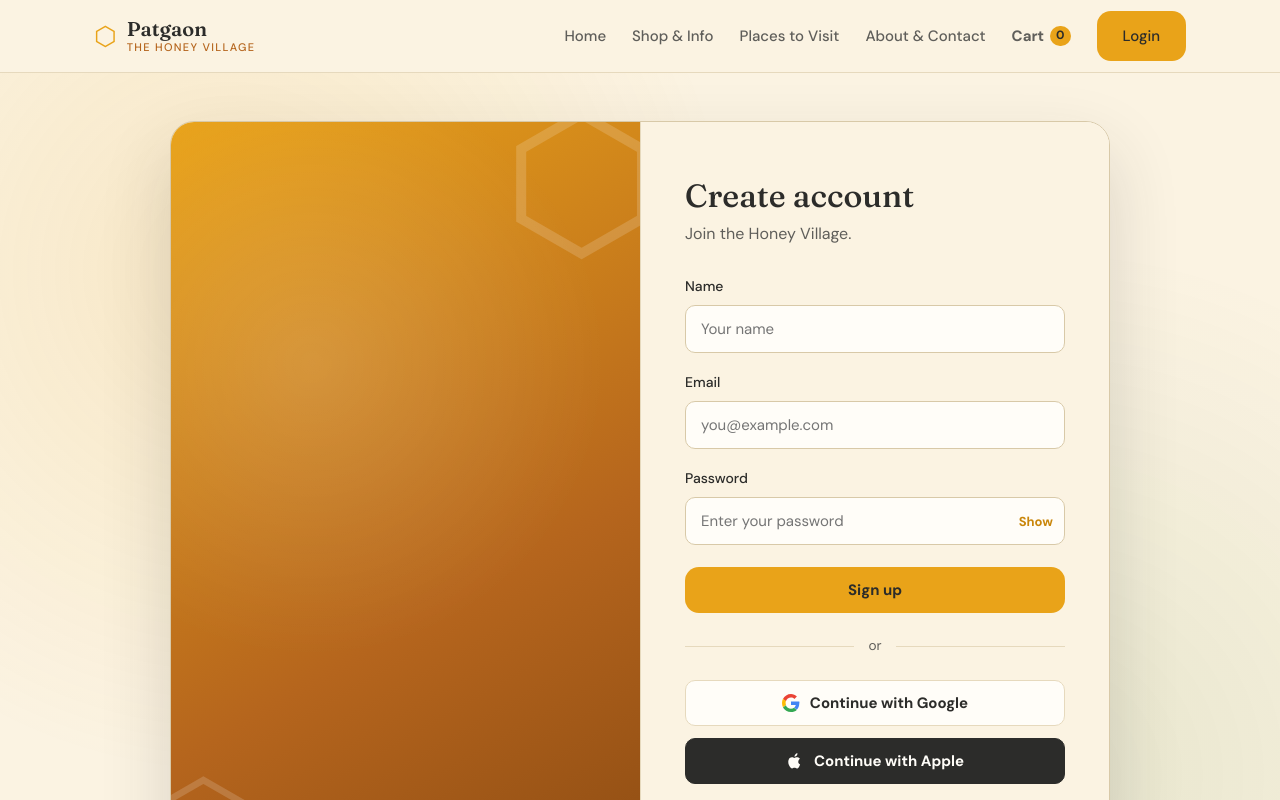
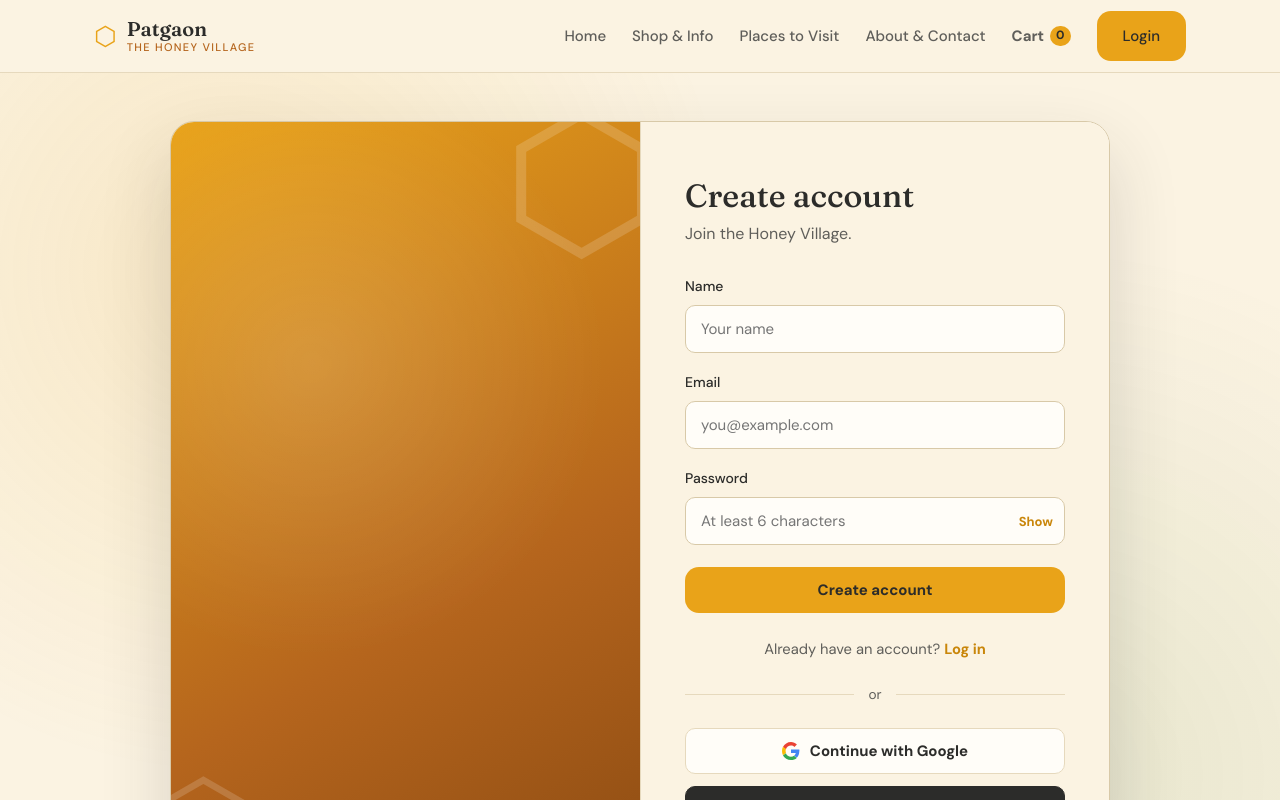
Before and after one commit to codingowais/patgaon-honey, a React (Vite) app: page /login in a window 1280 px wide. Both pictures are taken after a click on the button "Sign up". Shown: the top 800 px of the page. Built offline with nearby package versions, Linux system fonts and the light colour scheme; no server answers.

Commit message:
Update auth, login and admin

```diff
--- a/src/App.jsx
+++ b/src/App.jsx
@@ -8,6 +8,7 @@ import About from './pages/About.jsx'
 import Login from './pages/Login.jsx'
 import Cart from './pages/Cart.jsx'
 import Admin from './pages/Admin.jsx'
+import ResetPassword from './pages/ResetPassword.jsx'
 
 export default function App() {
   return (
@@ -22,6 +23,7 @@ export default function App() {
           <Route path="/login" element={<Login />} />
           <Route path="/cart" element={<Cart />} />
           <Route path="/admin" element={<Admin />} />
+          <Route path="/reset-password" element={<ResetPassword />} />
         </Routes>
       </main>
       <Footer />
--- a/src/context/AuthContext.jsx
+++ b/src/context/AuthContext.jsx
@@ -12,23 +12,34 @@ export function AuthProvider({ children }) {
       setSession(data.session)
       setLoading(false)
     })
-
     const { data: sub } = supabase.auth.onAuthStateChange((_event, newSession) => {
       setSession(newSession)
     })
-
     return () => sub.subscription.unsubscribe()
   }, [])
 
+  // Creates the account and emails a 6-digit code
   const signUp = ({ email, password, name }) =>
-    supabase.auth.signUp({
-      email,
-      password,
-      options: { data: { full_name: name } },
-    })
+    supabase.auth.signUp({ email, password, options: { data: { full_name: name } } })
+
+  // Checks the code. On success the user is logged in directly.
+  const verifySignup = (email, token) =>
+    supabase.auth.verifyOtp({ email, token, type: 'signup' })
+
+  const resendSignup = (email) =>
+    supabase.auth.resend({ type: 'signup', email })
 
   const signIn = ({ email, password }) =>
     supabase.auth.signInWithPassword({ email, password })
+
+  // Emails a link that opens the reset-password page
+  const resetPassword = (email) =>
+    supabase.auth.resetPasswordForEmail(email, {
+      redirectTo: `${window.location.origin}/reset-password`,
+    })
+
+  const updatePassword = (password) =>
+    supabase.auth.updateUser({ password })
 
   const signInWithProvider = (provider) =>
     supabase.auth.signInWithOAuth({ provider })
@@ -41,7 +52,11 @@ export function AuthProvider({ children }) {
 
   return (
     <AuthContext.Provider
-      value={{ user, session, loading, displayName, isAuthed: !!user, signUp, signIn, signInWithProvider, signOut }}
+      value={{
+        user, session, loading, displayName, isAuthed: !!user,
+        signUp, verifySignup, resendSignup, signIn,
+        resetPassword, updatePassword, signInWithProvider, signOut,
+      }}
     >
       {children}
     </AuthContext.Provider>
--- a/src/pages/Login.css
+++ b/src/pages/Login.css
@@ -225,3 +225,9 @@
   .auth-brand { display: none; } /* form-first on phones */
   .auth-form-panel { padding: 48px 24px; }
 }
+.otp-input { letter-spacing: 0.5em; font-size: 20px !important; font-weight: 700; text-align: center; }
+.otp-actions { display: flex; justify-content: space-between; margin-top: 16px; font-size: 14px; }
+.auth-link-btn { background: none; border: none; color: var(--honey-dark); font-family: var(--font-body); font-weight: 700; cursor: pointer; padding: 0; font-size: 14px; }
+.auth-link-btn:disabled { color: var(--charcoal-soft); cursor: not-allowed; }
+.forgot-row { display: flex; justify-content: flex-end; margin-top: -6px; }
+.reset-box { grid-template-columns: 1fr; max-width: 460px; }
--- a/src/pages/Login.jsx
+++ b/src/pages/Login.jsx
@@ -1,4 +1,4 @@
-import { useState } from 'react'
+import { useEffect, useState } from 'react'
 import { useNavigate, Link } from 'react-router-dom'
 import { useAuth } from '../context/AuthContext.jsx'
 import './Login.css'
@@ -23,63 +23,127 @@ function AppleIcon() {
 }
 
 export default function Login() {
-  const [mode, setMode] = useState('login')
+  const { signIn, signUp, verifySignup, resendSignup, resetPassword, signInWithProvider } = useAuth()
+  const navigate = useNavigate()
+
+  // view: 'login' | 'signup' | 'verify' | 'forgot' | 'forgot-sent'
+  const [view, setView] = useState('login')
   const [form, setForm] = useState({ name: '', email: '', password: '' })
   const [showPass, setShowPass] = useState(false)
+  const [otp, setOtp] = useState('')
+  const [pendingEmail, setPendingEmail] = useState('')
   const [error, setError] = useState('')
   const [notice, setNotice] = useState('')
   const [busy, setBusy] = useState(false)
+  const [cooldown, setCooldown] = useState(0)
 
-  const auth = useAuth()
-  const navigate = useNavigate()
-  const isSignup = mode === 'signup'
+  useEffect(() => {
+    if (cooldown <= 0) return
+    const t = setTimeout(() => setCooldown((c) => c - 1), 1000)
+    return () => clearTimeout(t)
+  }, [cooldown])
 
+  const email = form.email.trim().toLowerCase()
+  const validEmail = /^\S+@\S+\.\S+$/.test(email)
+
+  const clear = () => { setError(''); setNotice('') }
   const update = (field) => (e) => {
     setForm({ ...form, [field]: e.target.value })
-    if (error) setError('')
-    if (notice) setNotice('')
+    clear()
+  }
+  const switchView = (v) => { setView(v); setOtp(''); clear() }
+
+  // ----- log in -----
+  const handleLogin = async (e) => {
+    e.preventDefault()
+    clear()
+    if (!validEmail) return setError('Enter a valid email address.')
+    if (!form.password) return setError('Enter your password.')
+    setBusy(true)
+    const { error } = await signIn({ email, password: form.password })
+    setBusy(false)
+    if (error) {
+      // Account exists but was never verified: send them to the code step
+      if (/not confirmed/i.test(error.message)) {
+        setPendingEmail(email)
+        setView('verify')
+        setCooldown(30)
+        return setNotice('Your email is not verified yet. Enter the code we sent you.')
+      }
+      return setError('Wrong email or password.')
+    }
+    navigate('/')
+  }
+
+  // ----- sign up -----
+  const handleSignup = async (e) => {
+    e.preventDefault()
+    clear()
+    if (!form.name.trim()) return setError('Please enter your name.')
+    if (!validEmail) return setError('Enter a valid email address.')
+    if (form.password.length < 6) return setError('Password must be at least 6 characters.')
+    setBusy(true)
+    const { data, error } = await signUp({ email, password: form.password, name: form.name.trim() })
+    setBusy(false)
+    if (error) return setError(error.message)
+    // Supabase returns no identities when this email is already registered
+    if (data.user && Array.isArray(data.user.identities) && data.user.identities.length === 0) {
+      return setError('An account with this email already exists. Please log in instead.')
+    }
+    setPendingEmail(email)
+    setView('verify')
+    setCooldown(30)
+    setNotice(`We sent a 6-digit code to ${email}.`)
+  }
+
+  // ----- verify the sign-up code -----
+  const handleVerify = async (e) => {
+    e.preventDefault()
+    clear()
+    if (otp.length !== 6) return setError('Enter the 6-digit code.')
+    setBusy(true)
+    const { error } = await verifySignup(pendingEmail, otp)
+    setBusy(false)
+    if (error) return setError('That code is wrong or has expired. Request a new one.')
+    navigate('/')
+  }
+
+  const resendCode = async () => {
+    if (cooldown > 0) return
+    clear()
+    setBusy(true)
+    const { error } = await resendSignup(pendingEmail)
+    setBusy(false)
+    if (error) return setError(error.message)
+    setCooldown(30)
+    setNotice('A new code was sent.')
+  }
+
+  // ----- forgot password -----
+  const handleForgot = async (e) => {
+    e.preventDefault()
+    clear()
+    if (!validEmail) return setError('Enter your email address.')
+    setBusy(true)
+    const { error } = await resetPassword(email)
+    setBusy(false)
+    if (error) return setError(error.message)
+    setPendingEmail(email)
+    setView('forgot-sent')
   }
 
   const handleSocial = async (provider) => {
-    setError('')
-    if (!auth?.signInWithProvider) {
-      setError('Auth not ready — check the console.')
-      return
-    }
-    const { error } = await auth.signInWithProvider(provider)
+    clear()
+    const { error } = await signInWithProvider(provider)
     if (error) setError(error.message)
   }
 
-  const handleSubmit = async (e) => {
-    e.preventDefault()
-    setError('')
-    setNotice('')
-
-    if (!auth?.signIn || !auth?.signUp) {
-      setError('Auth is not connected. Check the browser console.')
-      return
-    }
-    if (isSignup && !form.name.trim()) { setError('Please enter your name.'); return }
-    if (!form.email.trim() || !form.password.trim()) { setError('Please enter your email and password.'); return }
-    if (form.password.length < 6) { setError('Password should be at least 6 characters.'); return }
-
-    setBusy(true)
-    try {
-      if (isSignup) {
-        const { data, error } = await auth.signUp({ email: form.email, password: form.password, name: form.name })
-        if (error) { setError(error.message); return }
-        if (!data.session) { setNotice('Account created! Check your email to confirm, then log in.'); setMode('login'); return }
-        navigate('/')
-      } else {
-        const { error } = await auth.signIn({ email: form.email, password: form.password })
-        if (error) { setError(error.message); return }
-        navigate('/')
-      }
-    } catch (err) {
-      setError(err.message || 'Something went wrong.')
-    } finally {
-      setBusy(false)
-    }
+  const titles = {
+    login: ['Welcome back', 'Log in to your account.'],
+    signup: ['Create account', 'Join the Honey Village.'],
+    verify: ['Verify your email', 'Enter the 6-digit code we sent you.'],
+    forgot: ['Forgot password', 'We will email you a reset link.'],
+    'forgot-sent': ['Check your email', 'Open the link we sent to reset your password.'],
   }
 
   return (
@@ -90,7 +154,7 @@ export default function Login() {
           <span className="hex hex-2" aria-hidden="true">⬡</span>
           <span className="hex hex-3" aria-hidden="true">⬡</span>
           <div className="auth-brand-inner">
-            <div className="auth-logo"><span className="brand-mark" aria-hidden="true">⬡</span> Patgaon</div>
+            <div className="auth-logo"><span className="brand-mark" aria-hidden="true">⬡</span>Patgaon</div>
             <h2>The Honey Village</h2>
             <p>Pure forest honey from the Sahyadri hills of Kolhapur. Sign in to shop, track orders, and taste the wild.</p>
           </div>
@@ -98,46 +162,133 @@ export default function Login() {
 
         <main className="auth-form-panel">
           <div className="auth-form-inner">
-            <h1>{isSignup ? 'Create account' : 'Welcome back'}</h1>
-            <p className="auth-hint">{isSignup ? 'Join the Honey Village.' : 'Log in to your account.'}</p>
+            <h1>{titles[view][0]}</h1>
+            <p className="auth-hint">{titles[view][1]}</p>
 
-            <form className="auth-form" onSubmit={handleSubmit} noValidate>
-              {isSignup && (
-                <label>Name
-                  <input type="text" value={form.name} onChange={update('name')} placeholder="Your name" autoComplete="name" />
-                </label>
-              )}
+            {/* ===== LOG IN ===== */}
+            {view === 'login' && (
+              <>
+                <form className="auth-form" onSubmit={handleLogin} noValidate>
                   <label>Email
                     <input type="email" value={form.email} onChange={update('email')} placeholder="you@example.com" autoComplete="email" />
                   </label>
                   <label>Password
                     <div className="pass-wrap">
-                  <input type={showPass ? 'text' : 'password'} value={form.password} onChange={update('password')} placeholder="Enter your password" autoComplete={isSignup ? 'new-password' : 'current-password'} />
+                      <input type={showPass ? 'text' : 'password'} value={form.password} onChange={update('password')} placeholder="Enter your password" autoComplete="current-password" />
                       <button type="button" className="pass-toggle" onClick={() => setShowPass((v) => !v)}>{showPass ? 'Hide' : 'Show'}</button>
                     </div>
                   </label>
+                  <div className="forgot-row">
+                    <button type="button" className="auth-link-btn" onClick={() => switchView('forgot')}>Forgot password?</button>
+                  </div>
+                  {error && <p className="auth-error">{error}</p>}
+                  <button type="submit" className="btn btn-primary auth-submit" disabled={busy}>
+                    {busy ? 'Please wait…' : 'Log in'}
+                  </button>
+                </form>
+                <p className="auth-toggle">
+                  Don't have an account?{' '}
+                  <button type="button" onClick={() => switchView('signup')}>Sign up</button>
+                </p>
+              </>
+            )}
 
+            {/* ===== SIGN UP ===== */}
+            {view === 'signup' && (
+              <>
+                <form className="auth-form" onSubmit={handleSignup} noValidate>
+                  <label>Name
+                    <input type="text" value={form.name} onChange={update('name')} placeholder="Your name" autoComplete="name" />
+                  </label>
+                  <label>Email
+                    <input type="email" value={form.email} onChange={update('email')} placeholder="you@example.com" autoComplete="email" />
+                  </label>
+                  <label>Password
+                    <div className="pass-wrap">
+                      <input type={showPass ? 'text' : 'password'} value={form.password} onChange={update('password')} placeholder="At least 6 characters" autoComplete="new-password" />
+                      <button type="button" className="pass-toggle" onClick={() => setShowPass((v) => !v)}>{showPass ? 'Hide' : 'Show'}</button>
+                    </div>
+                  </label>
+                  {error && <p className="auth-error">{error}</p>}
+                  <button type="submit" className="btn btn-primary auth-submit" disabled={busy}>
+                    {busy ? 'Please wait…' : 'Create account'}
+                  </button>
+                </form>
+                <p className="auth-toggle">
+                  Already have an account?{' '}
+                  <button type="button" onClick={() => switchView('login')}>Log in</button>
+                </p>
+              </>
+            )}
+
+            {/* ===== VERIFY CODE (sign-up) ===== */}
+            {view === 'verify' && (
+              <>
+                <form className="auth-form" onSubmit={handleVerify} noValidate>
+                  <label>6-digit code
+                    <input
+                      className="otp-input"
+                      type="text"
+                      inputMode="numeric"
+                      maxLength={6}
+                      value={otp}
+                      onChange={(e) => { setOtp(e.target.value.replace(/\D/g, '')); clear() }}
+                      placeholder="• • • • • •"
+                      autoComplete="one-time-code"
+                    />
+                  </label>
                   {error && <p className="auth-error">{error}</p>}
                   {notice && <p className="auth-notice">{notice}</p>}
-
-              <button type="submit" className="btn btn-primary auth-submit" disabled={busy}>
-                {busy ? 'Please wait…' : isSignup ? 'Sign up' : 'Log in'}
+                  <button type="submit" className="btn btn-primary auth-submit" disabled={busy || otp.length !== 6}>
+                    {busy ? 'Verifying…' : 'Verify and continue'}
                   </button>
                 </form>
+                <div className="otp-actions">
+                  <button type="button" className="auth-link-btn" onClick={() => switchView('signup')}>Change email</button>
+                  <button type="button" className="auth-link-btn" onClick={resendCode} disabled={cooldown > 0 || busy}>
+                    {cooldown > 0 ? `Resend in ${cooldown}s` : 'Resend code'}
+                  </button>
+                </div>
+              </>
+            )}
 
+            {/* ===== FORGOT PASSWORD ===== */}
+            {view === 'forgot' && (
+              <>
+                <form className="auth-form" onSubmit={handleForgot} noValidate>
+                  <label>Email
+                    <input type="email" value={form.email} onChange={update('email')} placeholder="you@example.com" autoComplete="email" />
+                  </label>
+                  {error && <p className="auth-error">{error}</p>}
+                  <button type="submit" className="btn btn-primary auth-submit" disabled={busy}>
+                    {busy ? 'Sending…' : 'Send reset link'}
+                  </button>
+                </form>
+                <p className="auth-toggle">
+                  <button type="button" onClick={() => switchView('login')}>Back to log in</button>
+                </p>
+              </>
+            )}
+
+            {view === 'forgot-sent' && (
+              <>
+                <p className="auth-notice">A reset link was sent to <strong>{pendingEmail}</strong>. It may take a minute.</p>
+                <p className="auth-toggle">
+                  <button type="button" onClick={() => switchView('login')}>Back to log in</button>
+                </p>
+              </>
+            )}
+
+            {/* ===== Social (login and sign-up only) ===== */}
+            {(view === 'login' || view === 'signup') && (
+              <>
                 <div className="divider"><span>or</span></div>
-
                 <div className="social-buttons">
                   <button type="button" className="social-btn" onClick={() => handleSocial('google')}><GoogleIcon /> Continue with Google</button>
                   <button type="button" className="social-btn social-apple" onClick={() => handleSocial('apple')}><AppleIcon /> Continue with Apple</button>
                 </div>
-
-            <p className="auth-toggle">
-              {isSignup ? 'Already have an account?' : "Don't have an account?"}{' '}
-              <button type="button" onClick={() => { setMode(isSignup ? 'login' : 'signup'); setError(''); setNotice('') }}>
-                {isSignup ? 'Log in' : 'Sign up'}
-              </button>
-            </p>
+              </>
+            )}
 
             <Link to="/" className="auth-back">← Back to home</Link>
           </div>
```
Lines whose indentation alone changed are shown as unchanged.
